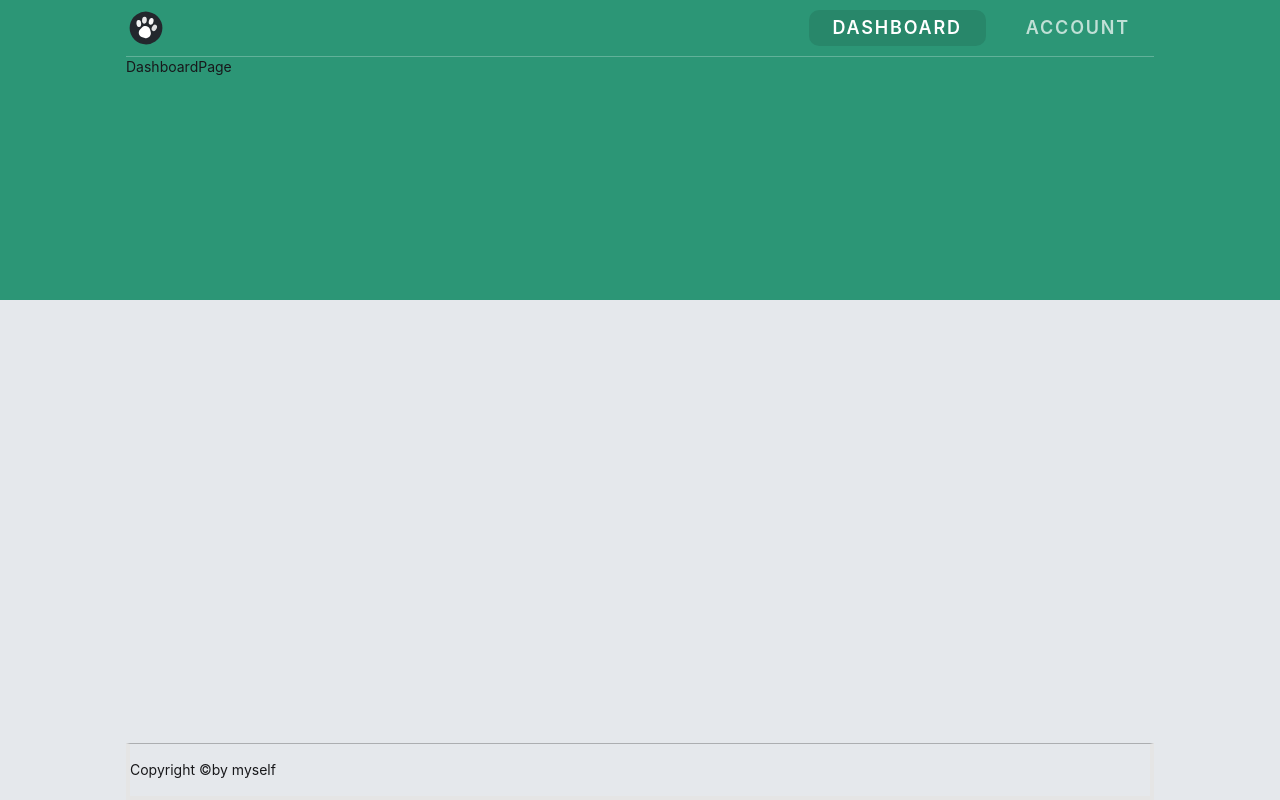
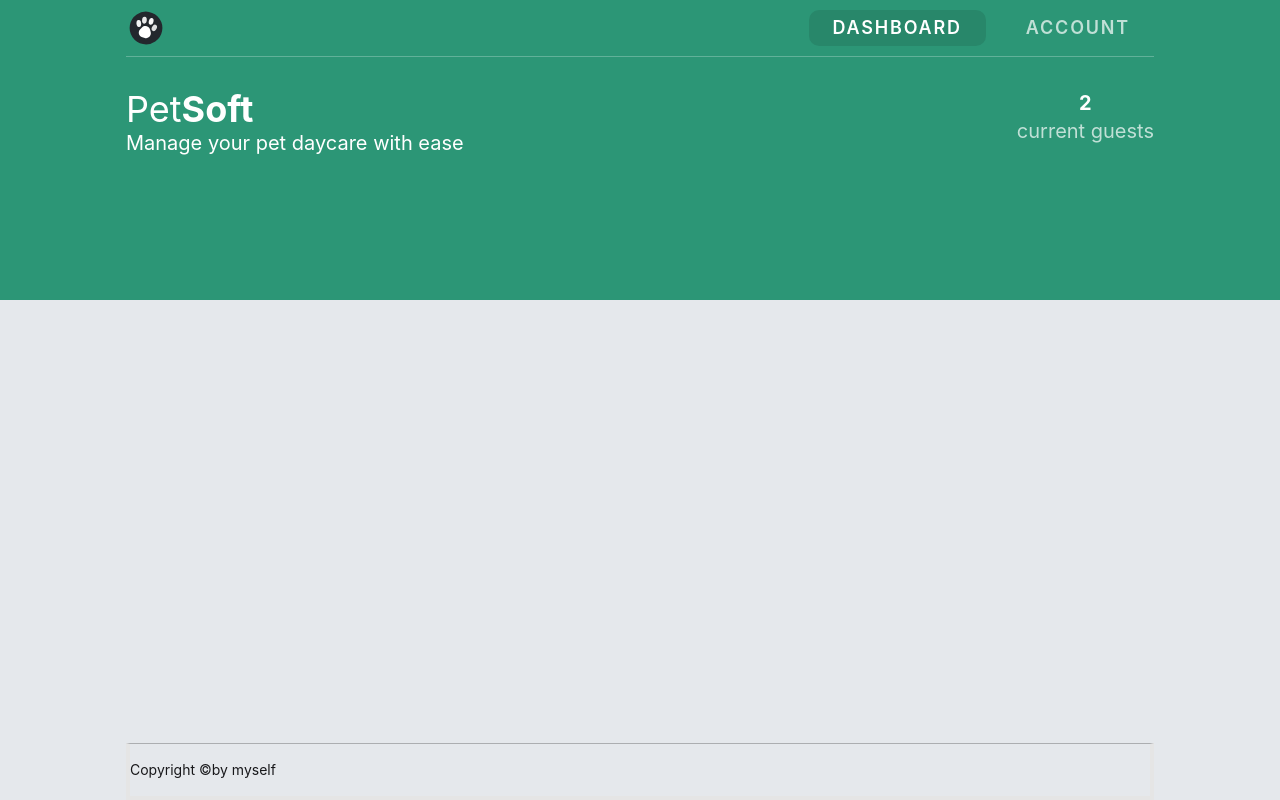
Before and after one commit to truejojo/petsoft, a Next.js app: page /app/dashboard in a window 1280 px wide. Built offline with nearby package versions, Linux system fonts and the light colour scheme.

Commit message:
Add Branding & Stats components

```diff
--- a/src/app/app/dashboard/page.tsx
+++ b/src/app/app/dashboard/page.tsx
@@ -1,5 +1,14 @@
+import Branding from '@/components/branding';
+import Stats from '@/components/stats';
+
 const DashboardPage = () => {
-  return <div>DashboardPage</div>;
+  return (
+    <main className='text-white pt-8 flex justify-between'>
+      <Branding />
+
+      <Stats />
+    </main>
+  );
 };
 
 export default DashboardPage;
--- /dev/null
+++ b/src/components/branding.tsx
@@ -0,0 +1,15 @@
+import React from 'react';
+import H1 from './h1';
+
+const Branding = () => {
+  return (
+    <section>
+      <H1>
+        Pet<span className='font-bold'>Soft</span>
+      </H1>
+      <p className='text-xl'>Manage your pet daycare with ease</p>
+    </section>
+  );
+};
+
+export default Branding;
--- /dev/null
+++ b/src/components/h1.tsx
@@ -0,0 +1,7 @@
+import React from 'react';
+
+const H1 = ({ children }: { children: React.ReactNode }) => {
+  return <h1 className='text-white text-4xl'>{children}</h1>;
+};
+
+export default H1;
--- /dev/null
+++ b/src/components/stats.tsx
@@ -0,0 +1,10 @@
+const Stats = () => {
+  return (
+    <section className='text-xl text-center'>
+      <p className='font-bold'>2</p>
+      <p className='text-white/70'>current guests</p>
+    </section>
+  );
+};
+
+export default Stats;
```
